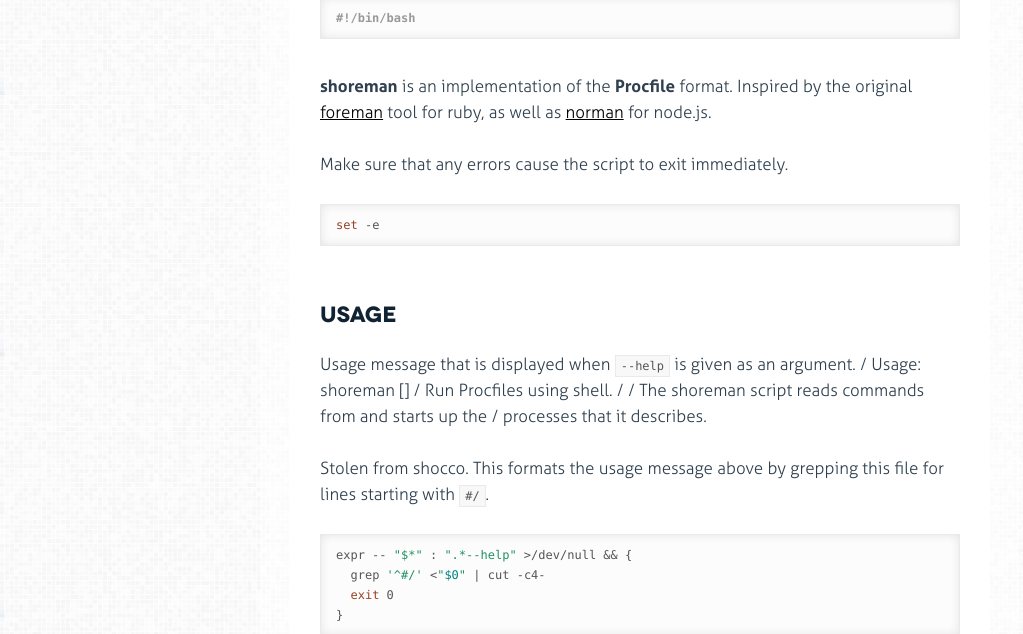
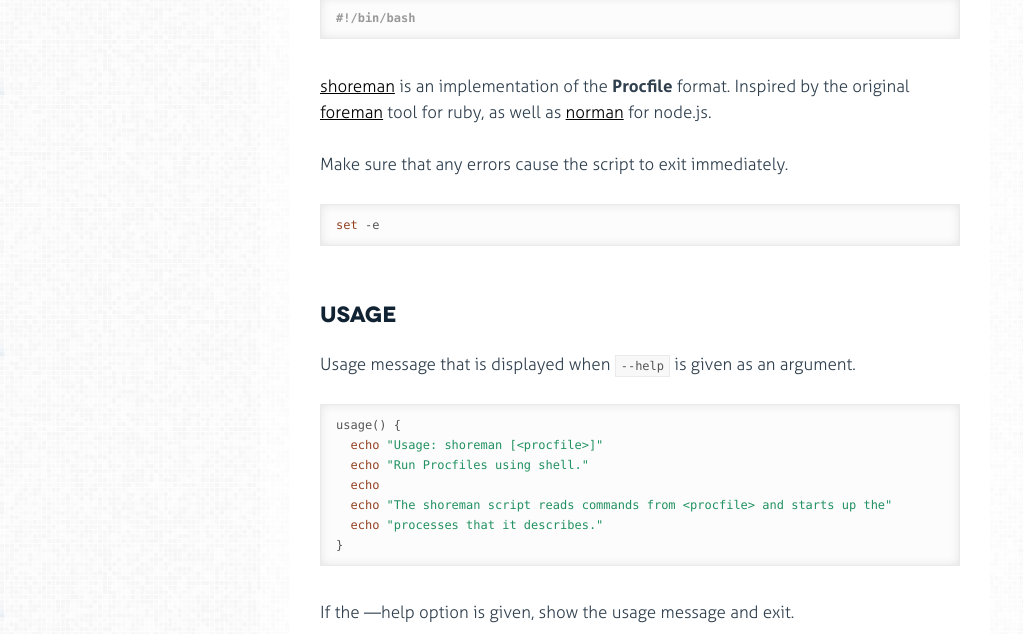
Before and after one commit to chrismytton/shoreman, a plain HTML site: page index.html in a window 1280 px wide. Shown: the part 166-800 px from the top of the page, without its empty margins (0-1023 px from the left). Drawn offline with Linux system fonts and the light colour scheme.

Commit message:
Regenerate documentation

```diff
--- a/index.html
+++ b/index.html
@@ -27,9 +27,10 @@
 
 
 
-        <p><strong>shoreman</strong> is an implementation of the <strong>Procfile</strong> format. Inspired by
-the original <a href="http://ddollar.github.com/foreman/">foreman</a> tool for ruby,
-as well as <a href="https://github.com/josh/norman">norman</a> for node.js.</p>
+        <p><a href="https://github.com/hecticjeff/shoreman">shoreman</a> is an
+implementation of the <strong>Procfile</strong> format. Inspired by the original
+<a href="http://ddollar.github.com/foreman/">foreman</a> tool for ruby, as
+well as <a href="https://github.com/josh/norman">norman</a> for node.js.</p>
 
 
 
@@ -46,22 +47,24 @@ as well as <a href="https://github.com/josh/norman">norman</a> for node.js.</p>
 
 
 
-        <p>Usage message that is displayed when <code>--help</code> is given as an argument.
-/ Usage: shoreman [<procfile>]
-/ Run Procfiles using shell.
-/
-/ The shoreman script reads commands from <procfile> and starts up the
-/ processes that it describes.</p>
+        <p>Usage message that is displayed when <code>--help</code> is given as an argument.</p>
+
+
+          <div class='highlight'><pre>usage() {
+  <span class="keyword">echo</span> <span class="string">"Usage: shoreman [&lt;procfile&gt;]"</span>
+  <span class="keyword">echo</span> <span class="string">"Run Procfiles using shell."</span>
+  <span class="keyword">echo</span>
+  <span class="keyword">echo</span> <span class="string">"The shoreman script reads commands from &lt;procfile&gt; and starts up the"</span>
+  <span class="keyword">echo</span> <span class="string">"processes that it describes."</span>
+}</pre></div>
 
 
 
-
-        <p>Stolen from shocco. This formats the usage message above by grepping this
-file for lines starting with <code>#/</code>.</p>
+        <p>If the —help option is given, show the usage message and exit.</p>
 
 
           <div class='highlight'><pre>expr -- <span class="string">"$*"</span> : <span class="string">".*--help"</span> &gt;/dev/null &amp;&amp; {
-  grep <span class="string">'^#/'</span> &lt;<span class="string">"<span class="variable">$0</span>"</span> | cut -c4-
+  usage
   <span class="keyword">exit</span> 0
 }</pre></div>
 
@@ -114,7 +117,7 @@ later on in the script.</p>
 
 
 
-        <h2>Reading the .env file if there is one</h2>
+        <h2>Reading the .env file</h2>
 
 
 
```
